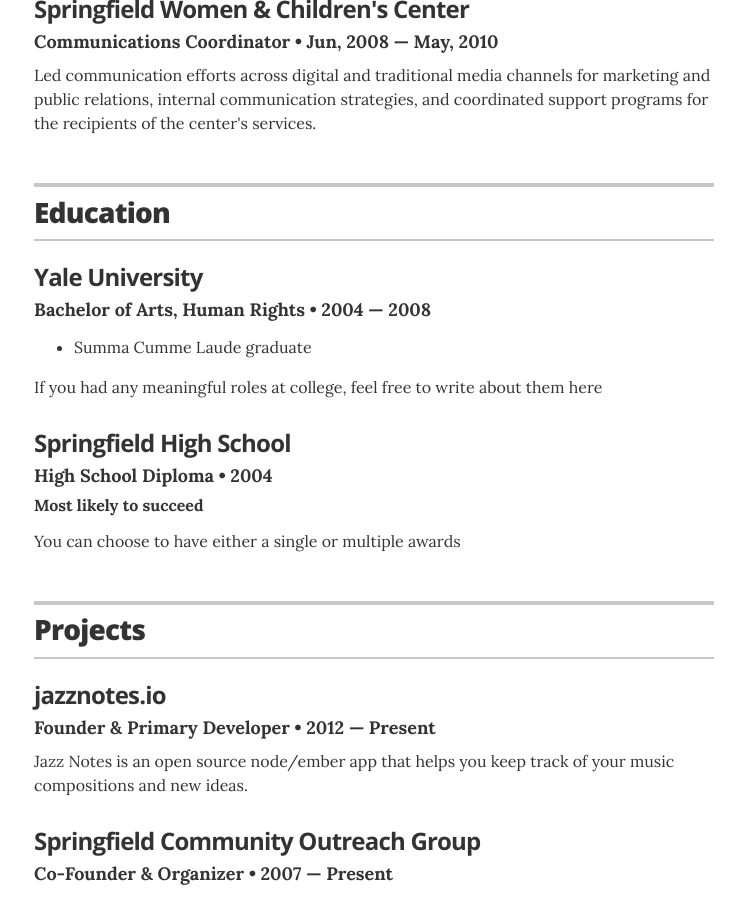
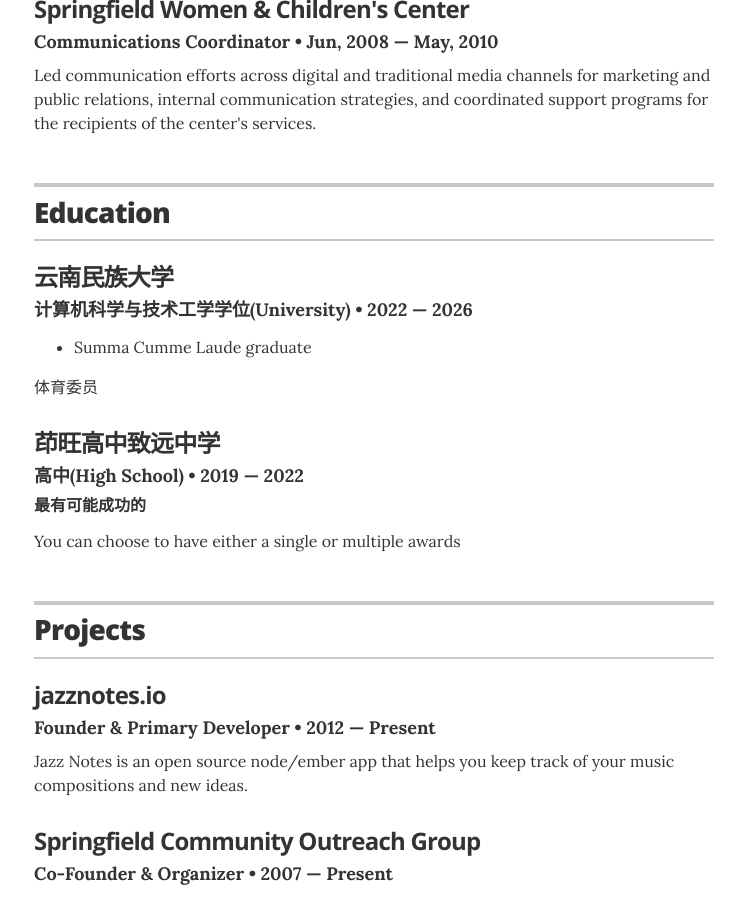
Before and after one commit to futingx/resume, a Jekyll site: the page built from index.html, in a window 1280 px wide and 900 px high, scrolled down 1033 px. Shown: the whole window, without its empty margins (266-1011 px from the left). Built offline with Jekyll 4.4.1, drawn with Linux system fonts in a browser that asks for light colours.

Commit message:
第六次提交

```diff
--- a/_data/associations.yml
+++ b/_data/associations.yml
@@ -1,5 +1,5 @@
 
-# 协会
+# 加入的协会
 # 如果不想显示网址，请将其注释掉
 
 - organization: PETA
--- a/_data/education.yml
+++ b/_data/education.yml
@@ -1,14 +1,14 @@
 
 # 教育经历
-- degree: Bachelor of Arts, Human Rights
-  uni: Yale University
-  year: 2004 &mdash; 2008
+- degree: 计算机科学与技术工学学位(University)
+  uni: 云南民族大学
+  year: 2022 &mdash; 2026
   awards:
     - award: Summa Cumme Laude graduate
-  summary: If you had any meaningful roles at college, feel free to write about them here
+  summary: 体育委员
 
-- degree: High School Diploma
-  uni: Springfield High School
-  year: 2004
-  award: Most likely to succeed
+- degree: 高中(High School)
+  uni: 茚旺高中致远中学
+  year: 2019 &mdash; 2022
+  award: 最有可能成功的
   summary: You can choose to have either a single or multiple awards
```
